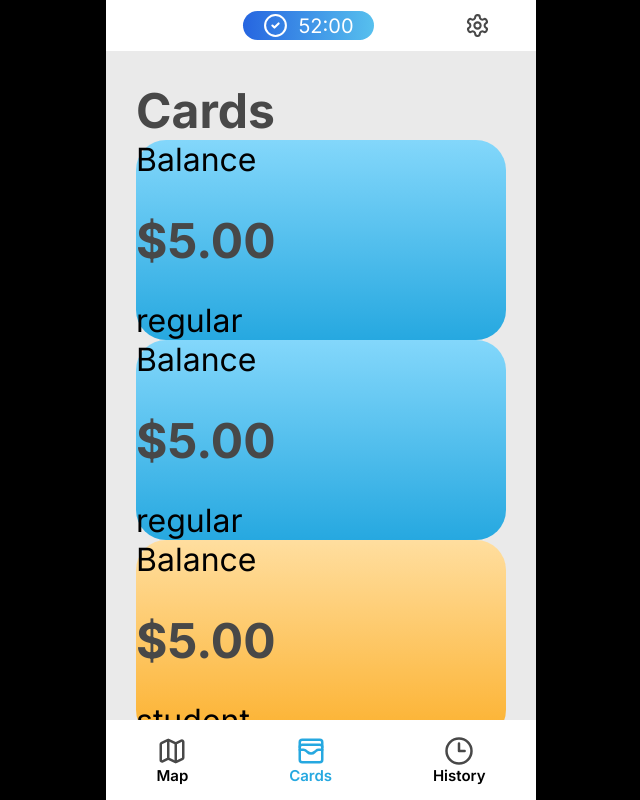
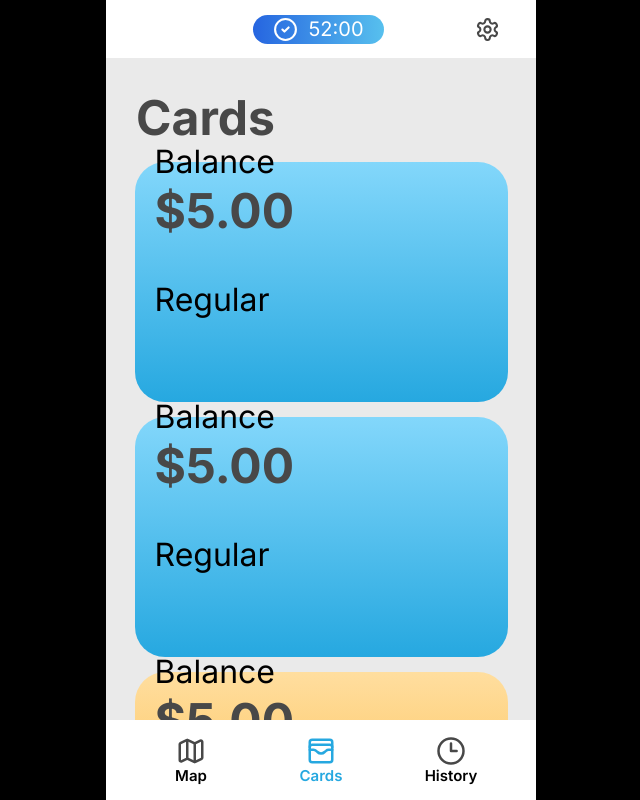
Before and after one commit to kadisonm/metro-app, a Next.js app: page /cards in a window 1280 px wide. Shown: the whole page, without its empty margins (319-959 px from the left). Built offline with nearby package versions, Linux system fonts and the light colour scheme.

Commit message:
Update layout

```diff
--- a/src/app/cards/page.tsx
+++ b/src/app/cards/page.tsx
@@ -2,15 +2,26 @@
 
 import Card from "@/components/card";
 
+import { Plus } from "lucide-react";
+
+import styles from './styles.module.scss'
+
 export default function Cards() {
   return (
-    <>
+    <div className={styles.primary}>
       <h1>Cards</h1>
-      <Card type='regular' />
-      <Card type='regular' />
-      <Card type='student' />
-      <Card type='concession' />
-      <Card type='student' />
-    </>
+
+      <div className={styles.list}>
+        <Card type='regular' />
+        <Card type='regular' />
+        <Card type='student' />
+        <Card type='concession' />
+        <Card type='student' />
+
+        <div className={styles.new}>
+          <Plus id="large"/>
+        </div>
+      </div>
+    </div>
   );
 }
--- /dev/null
+++ b/src/app/cards/styles.module.scss
@@ -0,0 +1,32 @@
+@import 'src/styles/variables';
+
+.primary {
+    display: flex;
+    flex-direction: column;
+    justify-content: center;
+    gap: 15px;
+}
+
+.list {
+    display: flex;
+    flex-direction: column;
+    justify-content: center;
+    align-items: center;
+    gap: 15px;
+}
+
+.new {
+    display: flex;
+    justify-content: center;
+    align-items: center;
+
+    height: 55px;
+    width: 55px;
+    border-radius: 100%;
+
+    svg {
+        color: white;
+    }
+
+    background-color: $color-primary;
+}
--- a/src/components/card/index.tsx
+++ b/src/components/card/index.tsx
@@ -5,9 +5,14 @@ import styles from './styles.module.scss'
 export default function Card({ type }: { type: 'regular' | 'student' | 'concession' }) {
     return (
         <div className={styles[type]}>
-            <h2>Balance</h2>
-            <h1>$5.00</h1>
-            <h2>{type}</h2>
+            <div className={styles.balance}>
+                <h2>Balance</h2>
+                <h1>$5.00</h1>
+            </div>
+
+            <div className={styles.type}>
+                <h2>{type[0].toUpperCase() + type.slice(1)}</h2>
+            </div>
         </div>
     )
 }
--- a/src/components/card/styles.module.scss
+++ b/src/components/card/styles.module.scss
@@ -1,12 +1,19 @@
 @import 'src/styles/variables';
 
 @mixin card() {
-    width: 100%;
+    width: 90%;
     height: 200px;
     border-radius: 30px;
-    display: flex;
-    justify-content: space-between;
-    flex-direction: column;
+    padding: 20px;
+}
+
+.balance {
+    position: relative;
+    bottom: 5vh;
+}
+
+.type {
+
 }
 
 .concession {
--- a/src/components/header/styles.module.scss
+++ b/src/components/header/styles.module.scss
@@ -4,6 +4,7 @@
     margin: 0;
     height: 51px;
     width: 100%;
+    padding: 10px;
     background-color: $background-header;
 
     display: flex;
--- a/src/components/nav/styles.module.scss
+++ b/src/components/nav/styles.module.scss
@@ -4,16 +4,13 @@
     margin: 0;
     height: 80px;
     width: 100%;
-
-    position: absolute;
-    bottom: 0;
-    left: 0;
+    padding: 0;
 
     background-color: $background-header;
 
     display: flex;
     flex-direction: row;
-    justify-content: space-around;
+    justify-content: space-evenly;
     align-items: center;
 
     #current {
@@ -35,6 +32,9 @@
         align-items: center;
         padding: 10px;
 
+        width: 70px;
+        height: 70px;
+
         h4 {
             font-weight: 600;
         }
--- a/src/styles/globals.scss
+++ b/src/styles/globals.scss
@@ -6,7 +6,7 @@ body {
     padding: 0;
     margin: 0;
     display: flex;
-    direction: row;
+    flex-direction: row;
     justify-content: center;
 }
 
@@ -18,12 +18,20 @@ body {
     width: 430px;
     height: 100vh;
     position: fixed;
+
+    display: flex;
+    justify-content: space-between;
+    flex-direction: column;
 }
 
 .content {
     padding: 30px;
     overflow-y: auto;
-    height: calc(100vh - 80px);
+    height: 100%;
+
+    overflow-y: scroll;
+    -webkit-overflow-scrolling: touch;
+    flex: auto;
 }
 
 #large {
```
